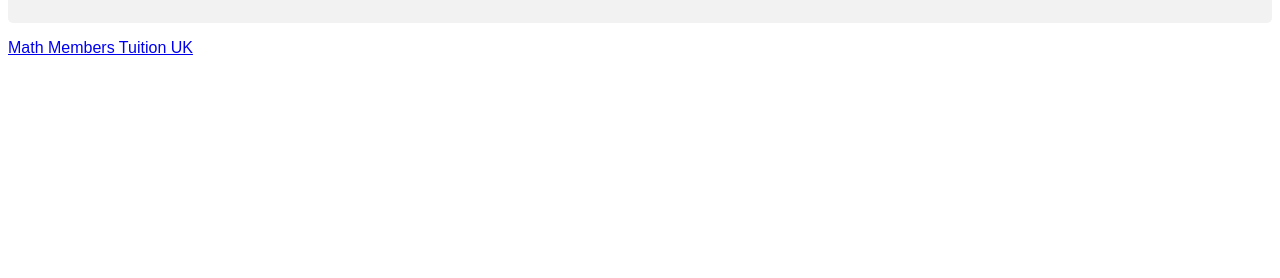
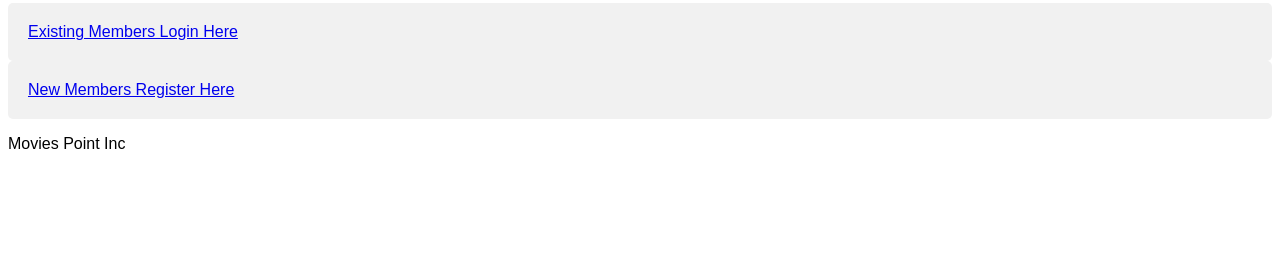
Before and after one commit to collinsefe/maths-members, a Python web app: template templates/home.html in a window 1280 px wide. Shown: the part 522-800 px from the top of the page. Run offline with Jinja, Linux system fonts and the light colour scheme; the template is opened without the code that fills it, so the values that code supplies are empty.

Commit message:
updated image size

```diff
--- a/templates/home.html
+++ b/templates/home.html
@@ -39,31 +39,27 @@
 </head>
 <body>
 
-<h1>Math Members Tuition UK</h1>
-<h3>Hello there, welcome to the Math Members Private Students and Tutors Study Group</h3>
+<h1>MOVIES POINT</h1>
+<h3>Hello there, welcome to the Movies Point Website</h3>
 
 
+<form action="/action_page.php" method="post">
 
-<div class="container signin">
-    <p>Already have an account <a href="http://localhost:8000/login">Sign in</a>.</p>
-  </div>
+    <div class="imgcontainer">
+      <img src="imgs/Maths_Tutor.jpg" alt="Avatar" class="avatar" style="width:600px;height:400px">
+    </div>
 
 
+    <div class="container" style="background-color:#f1f1f1">
+        <span class="psw"><a href="http://localhost:8000/login">Existing Members Login Here</a></span>
+      </div>
 
-<div class="container signin">
-    <p>New user, signup here <a href="http://localhost:8000/register">Create an account.</p>
-  </div>
+    <div class="container" style="background-color:#f1f1f1">
+    <span class="psw"><a href="http://localhost:8000/register">New Members Register Here</a></span>
+    </div>
 
-
-
-<div class="container">
-  <img src="imgs/contact-us.jpg" alt="Avatar" class="avatar" style="width:350px;height:200px">
-  <form id="contact-us-form" role="form" autocomplete="off" class="form" method="post" action="/contact_us">
-
-  </form>
-</div>
   <footer>
-    <p>Math Members Tuition UK</p>
+    <p>Movies Point Inc</p>
   </footer>
 </body>
 </html>
```
